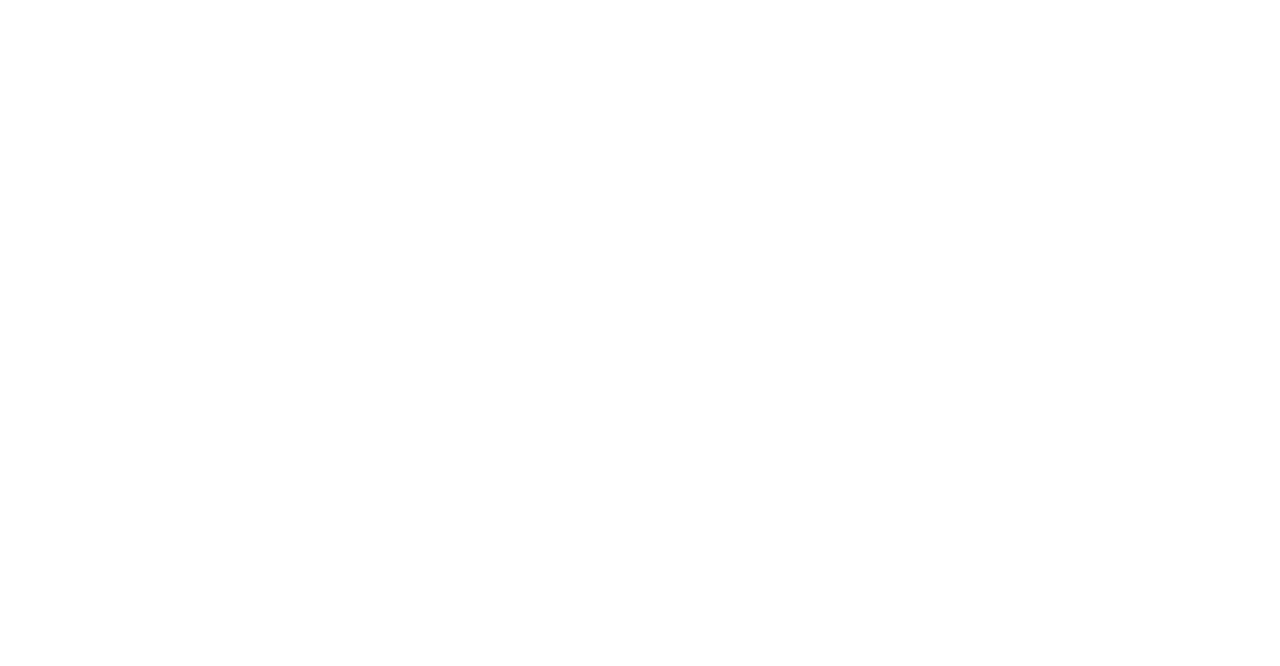
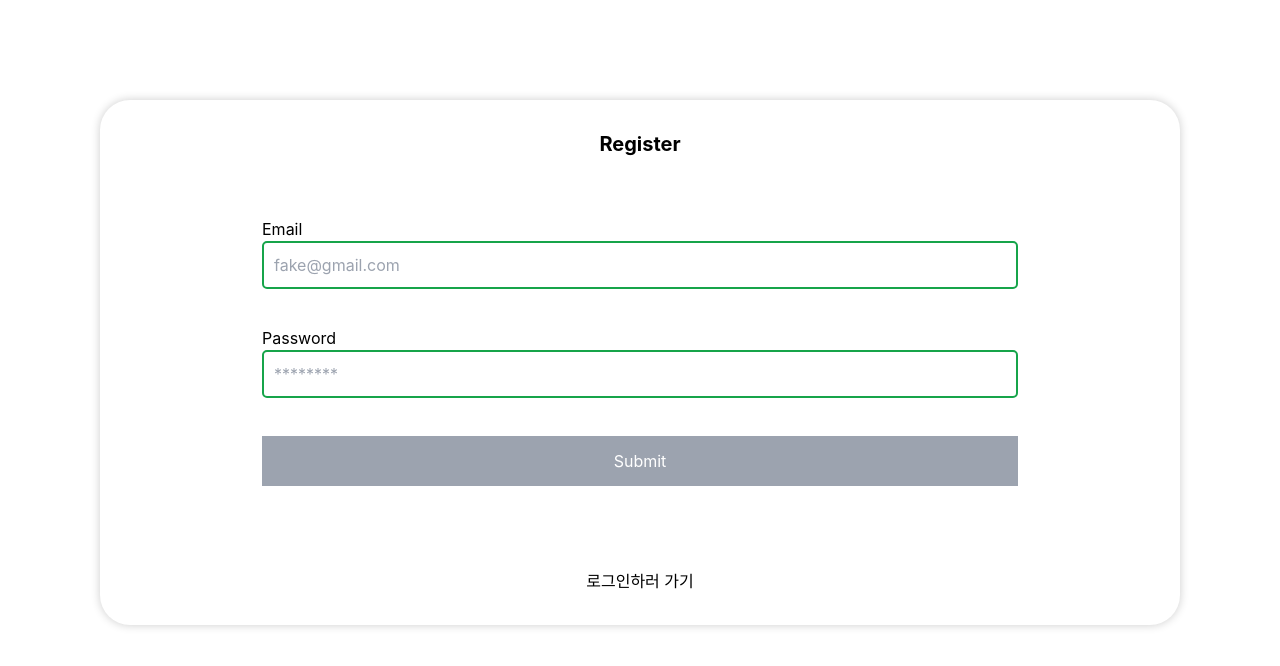
Before and after one commit to Jeong-mi/todo-list, a React (Create React App) app: page /auth in a window 1280 px wide. Before the commit this address had no page. Shown: the top 666 px of the page. Built offline with nearby package versions, Linux system fonts and the light colour scheme.

Commit message:
feat: auth로 합치고 유효성 검사 추가

```diff
--- a/src/App.js
+++ b/src/App.js
@@ -2,8 +2,7 @@
 import { ThemeProvider } from "styled-components";
 import theme from "./components/theme";
 import { BrowserRouter, Routes, Route } from "react-router-dom";
-import Login from "./pages/Login";
-import Register from "./pages/Register";
+import Auth from "./pages/Auth";
 import GlobalStyle from "./GlobalStyle";
 
 function App() {
@@ -14,8 +13,7 @@
         <Routes>
           <Route path="/" element={<ToDo />}></Route>
           <Route path="/todo" element={<ToDo />}></Route>
-          <Route path="/login" element={<Login />}></Route>
-          <Route path="/register" element={<Register />}></Route>
+          <Route path="/auth" element={<Auth />}></Route>
         </Routes>
       </ThemeProvider>
     </BrowserRouter>
--- a/src/GlobalStyle.js
+++ b/src/GlobalStyle.js
@@ -4,6 +4,7 @@
   *, *::before, *::after {
     box-sizing: border-box;
   }
+
 `;
 
 export default GlobalStyle;
--- /dev/null
+++ b/src/pages/Auth/index.js
@@ -0,0 +1,127 @@
+import styled from "styled-components";
+import { useState } from "react";
+
+const Container = styled.main`
+  background: #fff;
+  margin: 100px;
+  border-radius: 30px;
+  display: grid;
+  place-items: center;
+  align-content: center;
+  grid-template-rows: 0.3fr 1fr 0.3fr;
+  grid-row-gap: 30px;
+  box-shadow: 0px 0px 10px rgba(0, 0, 0, 0.2);
+`;
+
+const FormContainer = styled.form`
+  width: 70%;
+  display: grid;
+  grid-template-rows: 1fr 0.1fr 1fr 0.1fr 1fr;
+  grid-row-gap: 15px;
+`;
+
+const Title = styled.h1`
+  ${({ theme }) => theme.fontSizes.xl};
+  font-weight: bold;
+`;
+
+const InputContainer = styled.div`
+  width: 100%;
+`;
+
+const Input = styled.input`
+  width: 100%;
+  padding: 10px;
+  border: 2px solid ${({ theme }) => theme.colors.green600};
+  border-radius: 5px;
+  outline: none;
+`;
+
+const Alert = styled.p`
+  font-size: 13px;
+  color: red;
+`;
+
+const SubmitBtn = styled.button.attrs({
+  type: "submit",
+})`
+  ${({ theme }) => theme.colors.green400};
+  color: white;
+  height: 50px;
+  background: ${({ disabled, theme }) =>
+    disabled ? theme.colors.gray400 : theme.colors.green400};
+`;
+
+const ToggleBtn = styled.button``;
+
+function Auth() {
+  const [hasAccount, setHasAccount] = useState(false);
+  const [form, setForm] = useState({
+    email: "",
+    password: "",
+  });
+
+  const updateForm = (e) => {
+    setForm((prev) => ({
+      ...prev,
+      [e.target.name]: e.target.value,
+    }));
+  };
+
+  const validateEmail = (email) => {
+    return email.includes("@");
+  };
+
+  const validatePW = (password) => {
+    return password.length >= 8;
+  };
+
+  const validateForm = validateEmail(form.email) && validatePW(form.password);
+
+  return (
+    <Container>
+      <Title>{hasAccount ? "Login" : "Register"}</Title>
+      <FormContainer>
+        <InputContainer>
+          <label htmlFor="email">Email</label>
+          <Input
+            type="email"
+            name="email"
+            placeholder="fake@gmail.com"
+            onChange={(e) => updateForm(e)}
+          />
+        </InputContainer>
+
+        <Alert>
+          {form.email !== "" && !validateEmail(form.email)
+            ? "이메일 형식을 지켜주세요."
+            : ""}
+        </Alert>
+
+        <InputContainer>
+          <label htmlFor="password">Password</label>
+          <Input
+            type="password"
+            name="password"
+            placeholder="********"
+            onChange={(e) => updateForm(e)}
+          />
+        </InputContainer>
+
+        <Alert>
+          {form.password !== "" && !validatePW(form.password)
+            ? "비밀번호 형식을 지켜주세요."
+            : ""}
+        </Alert>
+
+        <SubmitBtn disabled={!validateForm}>Submit</SubmitBtn>
+      </FormContainer>
+
+      <ToggleBtn onClick={() => setHasAccount((prev) => !prev)}>
+        {hasAccount ? "회원가입하러 가기" : "로그인하러 가기"}
+      </ToggleBtn>
+    </Container>
+  );
+}
+
+export default Auth;
--- a/src/pages/Login/index.js
+++ /dev/null
@@ -1,76 +0,0 @@
-import styled from "styled-components";
-import { useNavigate } from "react-router-dom";
-
-const Container = styled.main`
-  border: 1px solid black;
-  background: #fff;
-  margin: 100px;
-  border-radius: 30px;
-  display: grid;
-  place-items: center;
-  align-content: center;
-  grid-template-rows: 0.3fr 1fr 0.3fr;
-  grid-row-gap: 30px;
-`;
-
-const FormContainer = styled.form`
-  width: 70%;
-  display: grid;
-  grid-template-rows: 1fr 1fr 1fr;
-  grid-row-gap: 30px;
-`;
-
-const Title = styled.h1`
-  ${({ theme }) => theme.fontSizes.xl};
-  font-weight: bold;
-`;
-
-const InputContainer = styled.div`
-  width: 100%;
-`;
-
-const Input = styled.input`
-  width: 100%;
-  padding: 10px;
-  border: 2px solid ${({ theme }) => theme.colors.green600};
-  border-radius: 5px;
-  outline: none;
-`;
-
-const SubmitBtn = styled.button.attrs({
-  type: "submit",
-})`
-  background: ${({ theme }) => theme.colors.green400};
-  color: white;
-  height: 50px;
-`;
-
-const RegisterBtn = styled.button``;
-
-function Login() {
-  const navigate = useNavigate();
-
-  return (
-    <Container>
-      <Title>Login</Title>
-      <FormContainer>
-        <InputContainer>
-          <h1>Email</h1>
-          <Input type="text" />
-        </InputContainer>
-
-        <InputContainer>
-          <h1>Password</h1>
-          <Input type="text" />
-        </InputContainer>
-
-        <SubmitBtn className="w-full">Submit</SubmitBtn>
-      </FormContainer>
-      <RegisterBtn onClick={() => navigate("/register")}>
-        회원가입하러 가기
-      </RegisterBtn>
-    </Container>
-  );
-}
-
-export default Login;
--- a/src/pages/Register/index.js
+++ /dev/null
@@ -1,74 +0,0 @@
-import styled from "styled-components";
-import { useNavigate } from "react-router-dom";
-
-const Container = styled.main`
-  border: 1px solid black;
-  background: #fff;
-  margin: 100px;
-  border-radius: 30px;
-  display: grid;
-  place-items: center;
-  align-content: center;
-  grid-template-rows: 0.3fr 1fr 0.3fr;
-  grid-row-gap: 30px;
-`;
-
-const FormContainer = styled.form`
-  width: 70%;
-  display: grid;
-  grid-template-rows: 1fr 1fr 1fr;
-  grid-row-gap: 30px;
-`;
-
-const Title = styled.h1`
-  ${({ theme }) => theme.fontSizes.xl};
-  font-weight: bold;
-`;
-
-const InputContainer = styled.div`
-  width: 100%;
-`;
-
-const Input = styled.input`
-  width: 100%;
-  padding: 10px;
-  border: 2px solid ${({ theme }) => theme.colors.green600};
-  border-radius: 5px;
-  outline: none;
-`;
-
-const SubmitBtn = styled.button.attrs({
-  type: "submit",
-})`
-  background: ${({ theme }) => theme.colors.green400};
-  color: white;
-  height: 50px;
-`;
-
-const LoginBtn = styled.button``;
-
-function Register() {
-  const navigate = useNavigate();
-
-  return (
-    <Container>
-      <Title>Register</Title>
-      <FormContainer>
-        <InputContainer>
-          <h1>Email</h1>
-          <Input type="text" />
-        </InputContainer>
-
-        <InputContainer>
-          <h1>Password</h1>
-          <Input type="text" />
-        </InputContainer>
-
-        <SubmitBtn className="w-full">Submit</SubmitBtn>
-      </FormContainer>
-      <LoginBtn onClick={() => navigate("/login")}>로그인하러 가기</LoginBtn>
-    </Container>
-  );
-}
-
-export default Register;
--- a/src/pages/ToDo/index.jsx
+++ b/src/pages/ToDo/index.jsx
@@ -43,7 +43,7 @@
   return (
     <main className="relative">
       <Title>JM's todo-list</Title>
-      <button onClick={() => navigate("/login")}>로그인으로</button>
+      <button onClick={() => navigate("/auth")}>로그인으로</button>
 
       <TodoHead />
       <hr />
--- a/src/pages/ToDo/todoHead.jsx
+++ b/src/pages/ToDo/todoHead.jsx
@@ -23,7 +23,7 @@
       <h2 className="mt-3 text-xl text-gray-400">{dayOfWeek[day]}요일</h2>
       <Maxim>
         <QuoteLeft />
-        <p className="font-semibold leading-7 text-center whitespace-pre-wrap">
+        <p className="font-semibold leading-7 text-center whitespace-pre-wrap bg-gradient-to-t from-green-100">
           {maxims[Math.floor(Math.random() * maxims.length)]}
         </p>
         <QuoteRight />
```
